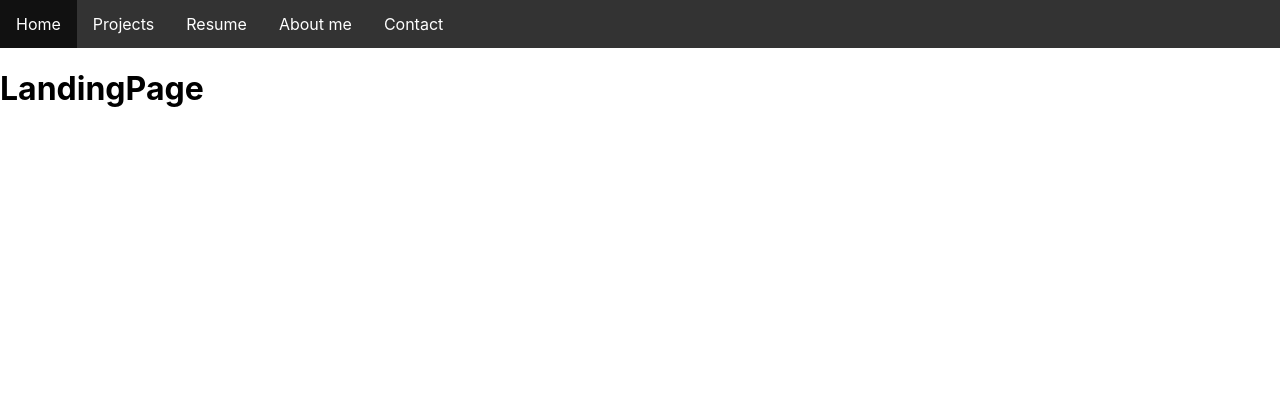
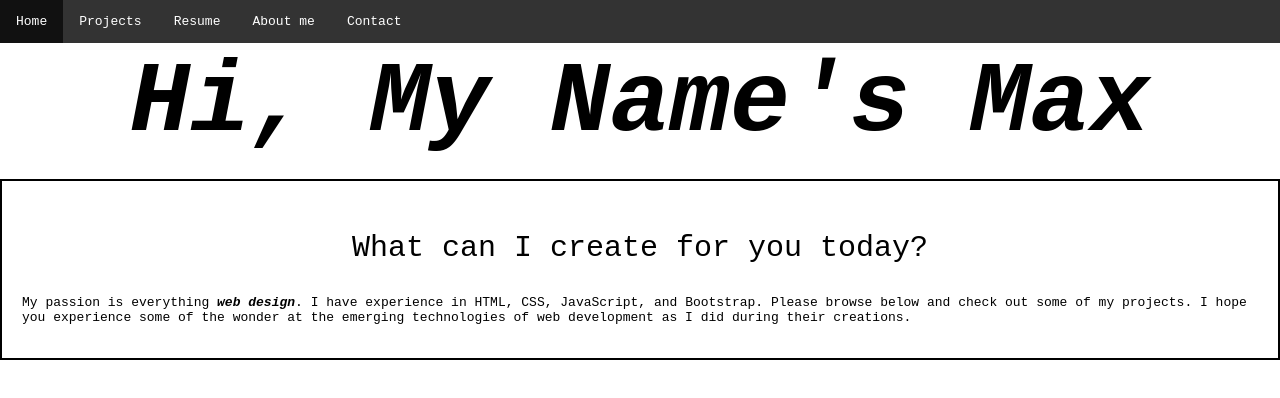
Before and after one commit to maxdhs/react-portfolio, a React (Create React App) app: page / in a window 1280 px wide. Shown: the top 398 px of the page. Built offline with nearby package versions, Linux system fonts and the light colour scheme.

Commit message:
Update landing page component

```diff
--- a/src/App.css
+++ b/src/App.css
@@ -21,3 +21,47 @@ ul {
   li a:hover {
     background-color: #111;
   }
+
+  #title {
+    font-size: 100px;
+    text-align: center;
+    font-style: oblique;
+    margin: 2px;
+    padding: 2px
+  }
+
+  body {
+    font-family: monospace;
+  }
+
+  #subHeader {
+    text-align: center;
+    font-size: 30px;
+  }
+
+  #myIcon {
+    padding: 1px;
+    float: right;
+  }
+
+  .myCol {
+    padding: 5px;
+    margin: auto;
+  }
+
+  .myCol p {
+    font-style: italic;
+  }
+
+  ul {
+    text-align: left;
+  }
+
+  #emoticon {
+    font-size: 30px;
+  }
+
+  .myBorder {
+    border: 2px solid black;
+    padding: 20px;
+  }
--- a/src/components/landingpage.js
+++ b/src/components/landingpage.js
@@ -2,12 +2,23 @@ import React, { Component } from 'react';
 
 export class LandingPage extends Component {
     render() {
-        return(
-            <div>
-                <h1>
-                    LandingPage
-                </h1>
+        return (
+            <div className="container">
+                <h1 class="well" id="title">Hi, My Name's Max</h1>
+
+                <br />
+                <div class="myBorder">
+                    <i id="myIcon" class="fa fa-smile-o fa-3x"></i>
+
+                    <p id="subHeader">What can I create for you today?</p>
+
+                    <p>
+                        My passion is everything <em><b><strong>web design</strong></b></em>. I have experience in HTML, CSS, JavaScript, and Bootstrap. Please browse below and check out some of my projects. I hope you experience some of the wonder at the emerging technologies of web development as I did during their creations.
+                    </p>
+                </div>
+                <br />
             </div>
+
         );
     }
 }
```
